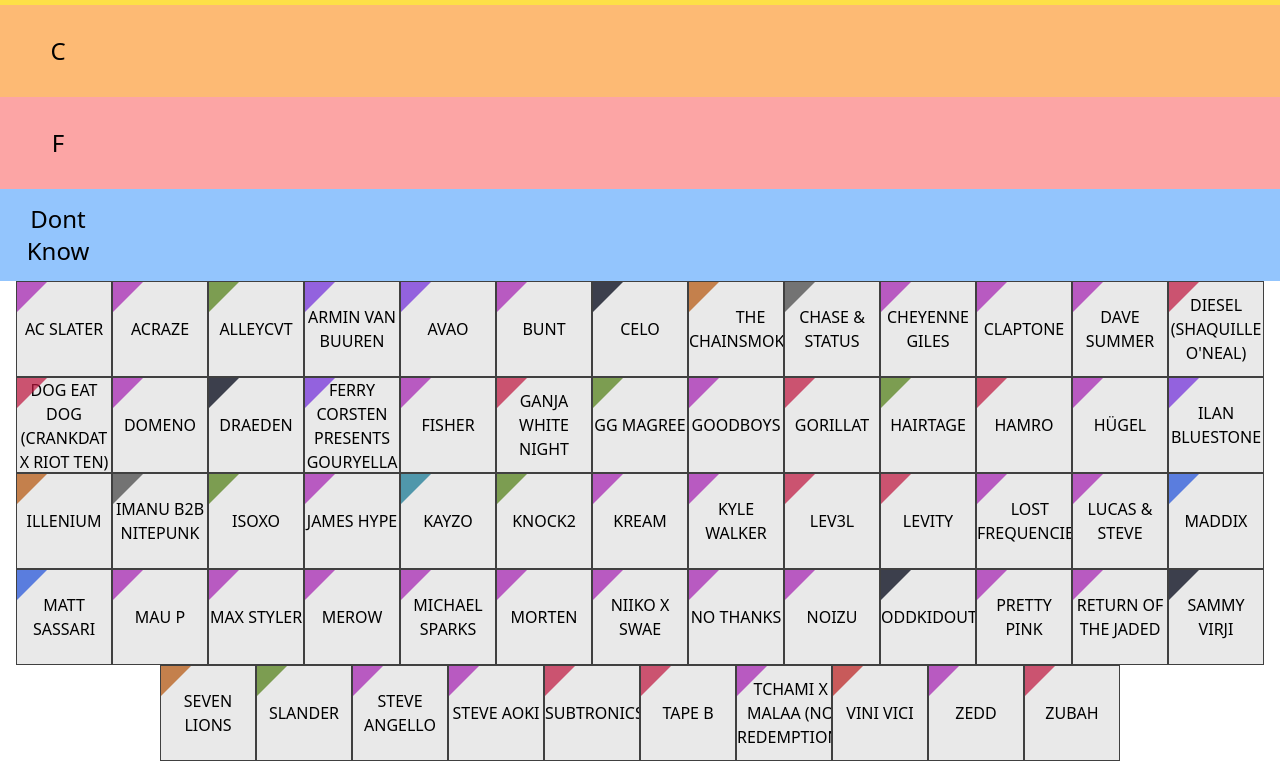
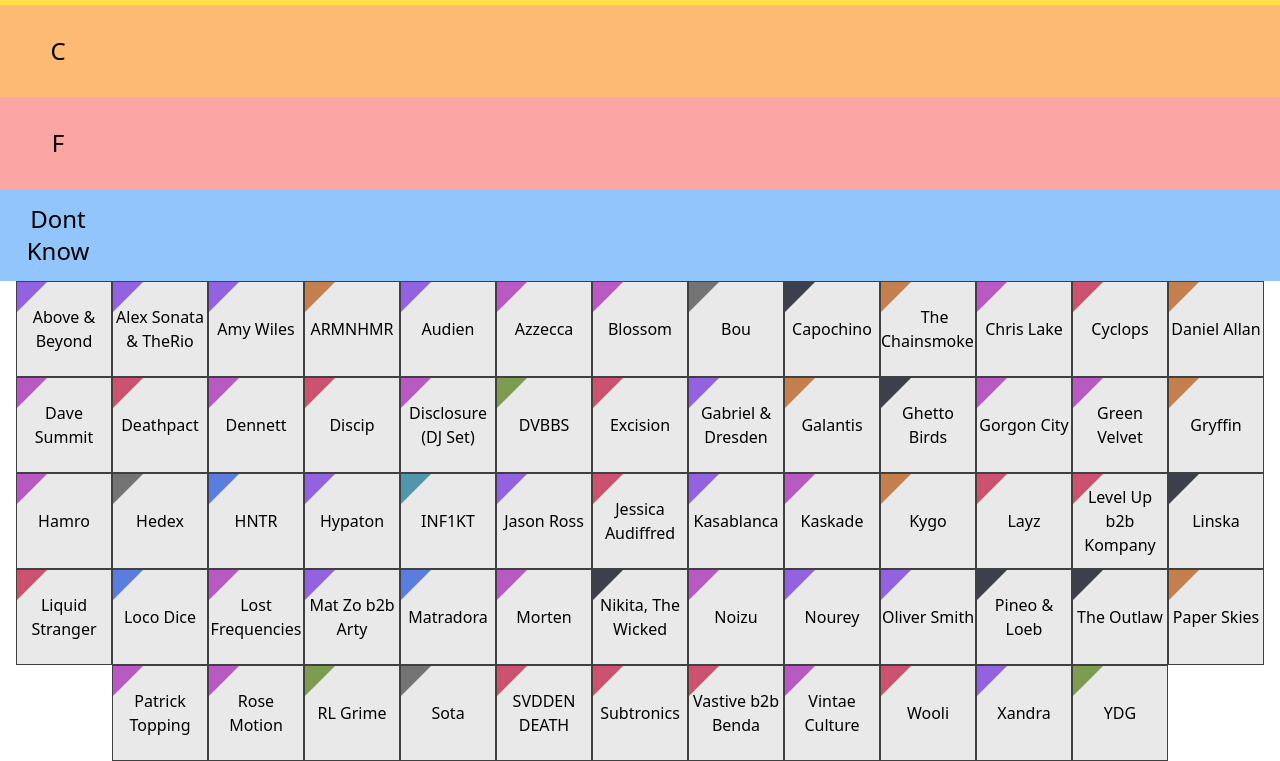
Before and after one commit to WattersIV/vanilla-tier-list, a website built with Vite: page index.html in a window 1280 px wide. Shown: the part 429-1190 px from the top of the page. Built offline with nearby package versions, Linux system fonts and the light colour scheme.

Commit message:
feat: Update to include esca 2025 and ile 2025

```diff
--- a/index.html
+++ b/index.html
@@ -19,15 +19,15 @@
           id="title"
           class="font-bold text-transparent text-5xl bg-clip-text bg-gradient-to-r from-blue-400 to-pink-400 text-center"
         >
-          Escapade 2024 Tier List
+          Escapade 2025 Tier List
         </h1>
       </div>
       <select
         id="festival-selection"
         class="m-auto block text-center text-lg bg-gray-800 text-white p-2 rounded-md"
       >
-        <option selected value="escapade2024">Escapade 2024</option>
-        <option value="elements2024">Elements 2024</option>
+        <option selected value="escapade2025">Escapade 2025</option>
+        <option value="ileSoniq2025">Ile Soniq 2025</option>
       </select>
       <ol class="m-auto text-center pt-1">
         <li class="inline-flex items-center pr-1">
--- a/src/main.ts
+++ b/src/main.ts
@@ -1,171 +1,121 @@
 let lastClosestSiblingToRight: null | HTMLElement = null;
 let lastDragEndState: null | DragEvent = null;
-let selectedFestival: keyof typeof festivalInfo = 'escapade2024';
+let selectedFestival: keyof typeof festivalInfo = 'escapade2025';
 let numberOfSelections = 0;
-const elementsArtists: Record<string, ArtistData> = {
-  'CHRIS LAKE B2B CLOONEE': {genre: 'House'},
-  EXCISION: {genre: 'Bass'},
-  ILLENIUM: {genre: 'Future Bass'},
-  'KASKADE REDUX': {genre: 'House'},
-  SLANDER: {genre: 'Trap'},
-  SUBTRONICS: {genre: 'Bass'},
-  CLOZEE: {genre: 'Bass'},
-  'THE DISCO BISCUITS': {genre: 'Other'},
-  'FLY WITH US': {genre: 'Other'},
-  'GREEN VELVET B2B PATRICK TOPPING': {genre: 'House'},
-  'LIQUID STRANGER': {genre: 'Bass'},
-  LSDREAM: {genre: 'Bass'},
-  'BARCLAY CRENSHAW': {genre: 'Bass'},
-  'THE BLESSED MADONNA': {genre: 'House'},
-  'BLOND:ISH': {genre: 'House'},
-  'BOOGIE T': {genre: 'Bass'},
-  'DESERT HEARTS': {genre: 'House'},
-  DIMENSION: {genre: 'Drum & Bass'},
-  'DISCO LINES': {genre: 'House'},
-  'DR. FRESCH': {genre: 'House'},
-  'THE FLOOZIES': {genre: 'Other'},
-  'G JONES': {genre: 'Bass'},
-  INZO: {genre: 'Future Bass'},
-  'JUSTIN MARTIN': {genre: 'House'},
-  KASABLANCA: {genre: 'Other'},
-  MATRODA: {genre: 'House'},
-  'SUB FOCUS': {genre: 'Drum & Bass'},
-  TROYBOI: {genre: 'Trap'},
-  'WALKER & ROYCE': {genre: 'House'},
-  '5AM TRIO': {genre: 'Bass'},
-  AIMMIA: {genre: 'Other'},
-  AHADADREAM: {genre: 'Other'},
-  AUSTERIA: {genre: 'Other'},
-  AZZECCA: {genre: 'House'},
-  ÆONMODE: {genre: 'Other'},
-  'BOOGIE TRIO': {genre: 'Other'},
-  CANABLISS: {genre: 'Bass'},
-  'COOL CUSTOMER': {genre: 'Other'},
-  'ELI FOLA': {genre: 'Other'},
-  FLY: {genre: 'Other'},
-  'GOLDEN PONY': {genre: 'House'},
-  HAMDI: {genre: 'Other'},
-  'THE ILLUSTRIOUS BLACKS': {genre: 'Other'},
-  'LEE REYNOLDS': {genre: 'House'},
-  LESPECIAL: {genre: 'Other'},
-  LYNY: {genre: 'Trap'},
-  MARBS: {genre: 'House'},
-  'MARVEL YEARS': {genre: 'Other'},
-  'MAX STYLER': {genre: 'House'},
-  'MIKEY LION': {genre: 'House'},
-  NHII: {genre: 'House'},
-  'NIGHT TALES': {genre: 'House'},
-  'ODD MOB & OMNOM HYPERBEAM': {genre: 'House'},
-  'PLAYER DAVE': {genre: 'Other'},
-  PORKY: {genre: 'Other'},
-  'ROME IN SILVER': {genre: 'Other'},
-  SAKA: {genre: 'Other'},
-  'SPACE BACON': {genre: 'Other'},
-  'SPACE WIZARD': {genre: 'Bass'},
-  'SPLINTERED SUNLIGHT': {genre: 'Other'},
-  SUNSQUABI: {genre: 'Other'},
-  'TOWNSHIP REBELLION': {genre: 'Other'},
-  TVBOO: {genre: 'Bass'},
-  VNSSA: {genre: 'House'},
-  NALA: {genre: 'Other'},
-  WRECKNO: {genre: 'Bass'},
-  ZINGARA: {genre: 'Other'},
-  '9049': {genre: 'Other'},
-  BSBO: {genre: 'Other'},
-  BENITO: {genre: 'Other'},
-  BERGER: {genre: 'Other'},
-  BEYZ: {genre: 'Other'},
-  'CUPPA T': {genre: 'Other'},
-  DCAL: {genre: 'Other'},
-  'DICE MAN': {genre: 'Other'},
-  'EARTH SIGNS': {genre: 'Other'},
-  FIRE: {genre: 'Other'},
-  HOKI: {genre: 'Other'},
-  KROOK: {genre: 'Other'},
-  LAARIS: {genre: 'Other'},
-  'LADY SHAY': {genre: 'Other'},
-  LAUNCHES: {genre: 'Other'},
-  'MAX A': {genre: 'Other'},
-  DANA: {genre: 'Other'},
-  MILAN: {genre: 'Other'},
-  MILLER: {genre: 'Other'},
-  OBA: {genre: 'Other'},
-  'FILI PAPA': {genre: 'Other'},
-  RAUDRA: {genre: 'Other'},
-  'SKY SOY YOON': {genre: 'Other'},
-  ZLATA: {genre: 'Other'},
-  'BOB MOSES CLUB SET': {genre: 'House'},
-  'SULLIVAN KING B2B KAYZO': {genre: 'Bass'},
-  'OF THE TREES': {genre: 'Bass'},
-  'SARA LANDRY': {genre: 'Techno'},
-  'TAPE B': {genre: 'Other'},
-  "IT'S MURPH": {genre: 'Other'},
+const ileSoniqArtists: Record<string, ArtistData> = {
+  'AK Sports': {genre: 'Techno'},
+  Alesso: {genre: 'House'},
+  Alleycvtt: {genre: 'Trap'},
+  'Automhate b2b Beastboi.': {genre: 'Bass'},
+  'Black Tiger Sex Machine': {genre: 'Bass'},
+  'BUNT.': {genre: 'Other'},
+  Cassian: {genre: 'House'},
+  'Chase & Status': {genre: 'Drum & Bass'},
+  'Dave Summit': {genre: 'House'},
+  'Deep Dish': {genre: 'House'},
+  'Dion Timmer b2b Calcium': {genre: 'Bass'},
+  'D.O.D': {genre: 'House'},
+  Drinkurwater: {genre: 'Bass'},
+  'Eli Brown': {genre: 'Techno'},
+  'Frank Walker': {genre: 'House'},
+  Genesi: {genre: 'Techno'},
+  GorillaT: {genre: 'Bass'},
+  Illenium: {genre: 'Future Bass'},
+  'John Summit': {genre: 'House'},
+  'Joris Voorn': {genre: 'Techno'},
+  Joshwa: {genre: 'House'},
+  Kaskade: {genre: 'House'},
+  'Layton Giordani': {genre: 'Techno'},
+  Lovra: {genre: 'House'},
+  'LP Giobbi': {genre: 'House'},
+  Maddix: {genre: 'Techno'},
+  'Mau P': {genre: 'House'},
+  'Max Styler': {genre: 'House'},
+  Muzz: {genre: 'Drum & Bass'},
+  'Oliver Heldens': {genre: 'House'},
+  PAUZA: {genre: 'House'},
+  'Ray Volpe b2b Kai Wachi': {genre: 'Bass'},
+  'Sara Landry': {genre: 'Techno'},
+  Sippy: {genre: 'Bass'},
+  Snails: {genre: 'Bass'},
+  'Sofi Tukker': {genre: 'Other'},
+  'Steve Aoki': {genre: 'House'},
+  'Sullivan King b2b Crankdat': {genre: 'Bass'},
+  'TAPE B b2b Levity': {genre: 'Bass'},
+  'DJ Sam': {genre: 'Other'},
+  'Homeby6: Félix Patry b2b William Walsh': {genre: 'Other'},
+  Humansion: {genre: 'Other'},
+  Katzkat: {genre: 'Other'},
+  'Ludo Lacoste': {genre: 'Other'},
+  Marta: {genre: 'Other'},
 };
 
 const escaArtists: Record<string, ArtistData> = {
-  'AC SLATER': {genre: 'House'},
-  ACRAZE: {genre: 'House'},
-  ALLEYCVT: {genre: 'Trap'},
-  'ARMIN VAN BUUREN': {genre: 'Trance'},
-  AVAO: {genre: 'Trance'},
-  BUNT: {genre: 'House'},
-  CELO: {genre: 'Other'},
-  'THE CHAINSMOKERS': {genre: 'Future Bass'},
-  'CHASE & STATUS': {genre: 'Drum & Bass'},
-  'CHEYENNE GILES': {genre: 'House'},
-  CLAPTONE: {genre: 'House'},
-  'DAVE SUMMER': {genre: 'House'},
-  "DIESEL (SHAQUILLE O'NEAL)": {genre: 'Bass'},
-  'DOG EAT DOG (CRANKDAT X RIOT TEN)': {genre: 'Bass'},
-  DOMENO: {genre: 'House'},
-  DRAEDEN: {genre: 'Other'},
-  'FERRY CORSTEN PRESENTS GOURYELLA': {genre: 'Trance'},
-  FISHER: {genre: 'House'},
-  'GANJA WHITE NIGHT': {genre: 'Bass'},
-  'GG MAGREE': {genre: 'Trap'},
-  GOODBOYS: {genre: 'House'},
-  GORILLAT: {genre: 'Bass'},
-  HAIRTAGE: {genre: 'Trap'},
-  HAMRO: {genre: 'Bass'},
-  HÜGEL: {genre: 'House'},
-  'ILAN BLUESTONE': {genre: 'Trance'},
-  ILLENIUM: {genre: 'Future Bass'},
-  'IMANU B2B NITEPUNK': {genre: 'Drum & Bass'},
-  ISOXO: {genre: 'Trap'},
-  'JAMES HYPE': {genre: 'House'},
-  KAYZO: {genre: 'Hardstyle'},
-  KNOCK2: {genre: 'Trap'},
-  KREAM: {genre: 'House'},
-  'KYLE WALKER': {genre: 'House'},
-  LEV3L: {genre: 'Bass'},
-  LEVITY: {genre: 'Bass'},
-  'LOST FREQUENCIES': {genre: 'House'},
-  'LUCAS & STEVE': {genre: 'House'},
-  MADDIX: {genre: 'Techno'},
-  'MATT SASSARI': {genre: 'Techno'},
-  'MAU P': {genre: 'House'},
-  'MAX STYLER': {genre: 'House'},
-  MEROW: {genre: 'House'},
-  'MICHAEL SPARKS': {genre: 'House'},
-  MORTEN: {genre: 'House'},
-  'NIIKO X SWAE': {genre: 'House'},
-  'NO THANKS': {genre: 'House'},
-  NOIZU: {genre: 'House'},
-  ODDKIDOUT: {genre: 'Other'},
-  'PRETTY PINK': {genre: 'House'},
-  'RETURN OF THE JADED': {genre: 'House'},
-  'SAMMY VIRJI': {genre: 'Other'},
-  'SEVEN LIONS': {genre: 'Future Bass'},
-  SLANDER: {genre: 'Trap'},
-  'STEVE ANGELLO': {genre: 'House'},
-  'STEVE AOKI': {genre: 'House'},
-  SUBTRONICS: {genre: 'Bass'},
-  'TAPE B': {genre: 'Bass'},
-  'TCHAMI X MALAA (NO REDEMPTION)': {genre: 'House'},
-  'VINI VICI': {genre: 'Psytrance'},
-  ZEDD: {genre: 'House'},
-  ZUBAH: {genre: 'Bass'},
+  'Above & Beyond': {genre: 'Trance'},
+  'Alex Sonata & TheRio': {genre: 'Trance'},
+  'Amy Wiles': {genre: 'Trance'},
+  ARMNHMR: {genre: 'Future Bass'},
+  Audien: {genre: 'Trance'},
+  Azzecca: {genre: 'House'},
+  Blossom: {genre: 'House'},
+  Bou: {genre: 'Drum & Bass'},
+  Capochino: {genre: 'Other'},
+  'The Chainsmokers': {genre: 'Future Bass'},
+  'Chris Lake': {genre: 'House'},
+  Cyclops: {genre: 'Bass'},
+  'Daniel Allan': {genre: 'Future Bass'},
+  'Dave Summit': {genre: 'House'},
+  Deathpact: {genre: 'Bass'},
+  Dennett: {genre: 'House'},
+  Discip: {genre: 'Bass'},
+  'Disclosure (DJ Set)': {genre: 'House'},
+  DVBBS: {genre: 'Trap'},
+  Excision: {genre: 'Bass'},
+  'Gabriel & Dresden': {genre: 'Trance'},
+  Galantis: {genre: 'Future Bass'},
+  'Ghetto Birds': {genre: 'Other'},
+  'Gorgon City': {genre: 'House'},
+  'Green Velvet': {genre: 'House'},
+  Gryffin: {genre: 'Future Bass'},
+  Hamro: {genre: 'House'},
+  Hedex: {genre: 'Drum & Bass'},
+  HNTR: {genre: 'Techno'},
+  Hypaton: {genre: 'Trance'},
+  INF1KT: {genre: 'Hardstyle'},
+  'Jason Ross': {genre: 'Trance'},
+  'Jessica Audiffred': {genre: 'Bass'},
+  Kasablanca: {genre: 'Trance'},
+  Kaskade: {genre: 'House'},
+  Kygo: {genre: 'Future Bass'},
+  Layz: {genre: 'Bass'},
+  'Level Up b2b Kompany': {genre: 'Bass'},
+  Linska: {genre: 'Other'},
+  'Liquid Stranger': {genre: 'Bass'},
+  'Loco Dice': {genre: 'Techno'},
+  'Lost Frequencies': {genre: 'House'},
+  'Mat Zo b2b Arty': {genre: 'Trance'},
+  Matradora: {genre: 'Techno'},
+  Morten: {genre: 'House'},
+  'Nikita, The Wicked': {genre: 'Other'},
+  Noizu: {genre: 'House'},
+  Nourey: {genre: 'Trance'},
+  'Oliver Smith': {genre: 'Trance'},
+  'Pineo & Loeb': {genre: 'Other'},
+  'The Outlaw': {genre: 'Other'},
+  'Paper Skies': {genre: 'Future Bass'},
+  'Patrick Topping': {genre: 'House'},
+  'Rose Motion': {genre: 'House'},
+  'RL Grime': {genre: 'Trap'},
+  Sota: {genre: 'Drum & Bass'},
+  'SVDDEN DEATH': {genre: 'Bass'},
+  Subtronics: {genre: 'Bass'},
+  'Vastive b2b Benda': {genre: 'Bass'},
+  'Vintae Culture': {genre: 'House'},
+  Wooli: {genre: 'Bass'},
+  Xandra: {genre: 'Trance'},
+  YDG: {genre: 'Trap'},
 };
+
 const genreTagMap = new Map([
   ['Bass', 'border-t-rose-700/70'],
   ['House', 'border-t-fuchsia-700/70'],
@@ -181,13 +131,13 @@
 ]);
 
 const festivalInfo = {
-  escapade2024: {
+  escapade2025: {
     artists: escaArtists,
-    name: 'Escapade 2024',
+    name: 'Escapade 2025',
   },
-  elements2024: {
-    artists: elementsArtists,
-    name: 'Elements 2024',
+  ileSoniq2025: {
+    artists: ileSoniqArtists,
+    name: 'Ile Soniq 2025',
   },
 };
 
```
Also changed, not shown: 1 other file.
